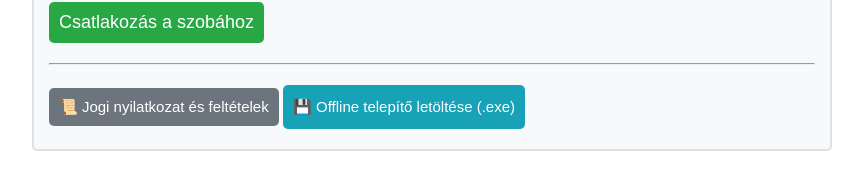
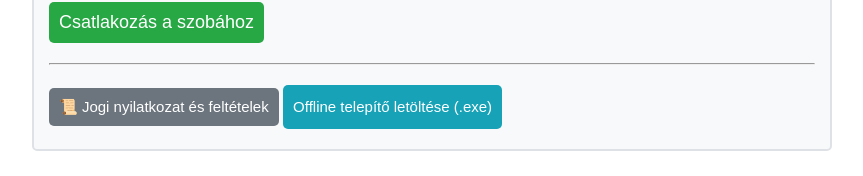
Before and after one commit to RauchR90/szerencsekerek, a website: page szerencsekerek.html in a window 1280 px wide. Shown: the part 621-797 px from the top of the page, without its empty margins (208-1071 px from the left). Drawn offline with nearby package versions, Linux system fonts and the light colour scheme; no server answers.

Commit message:
Add files via upload

```diff
--- a/szerencsekerek.html
+++ b/szerencsekerek.html
@@ -70,7 +70,7 @@
 
             <hr style="margin: 15px 0;">
             <button id="jogi-btn" style="background-color: #6c757d; font-size: 15px;">📜 Jogi nyilatkozat és feltételek</button>
-            <a href="szerencsekerek_telepito.exe" download class="gomb-link" style="background-color: #17a2b8; font-size: 15px;">💾 Offline telepítő letöltése (.exe)</a>
+            <a href="szerencsekerek0.7setup.exe" download class="gomb-link" style="background-color: #17a2b8; font-size: 15px;">Offline telepítő letöltése (.exe)</a>
         </div>
 
         <div id="lobby-players" class="hidden info-szekcio">
```
